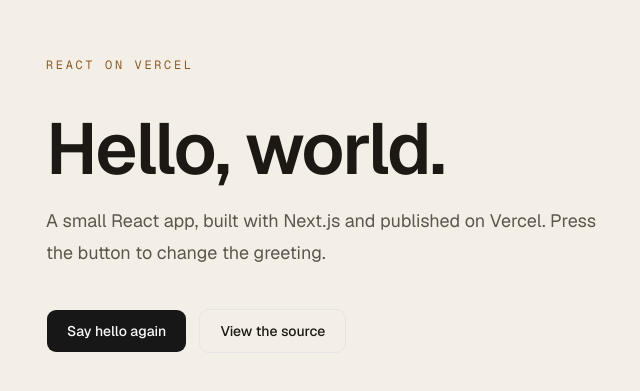
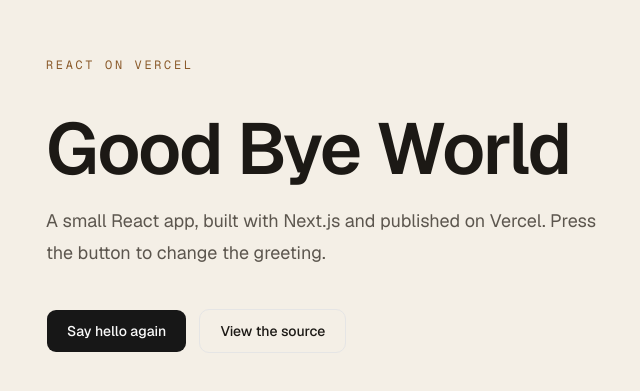
Before and after one commit to kenmau/hello-world-react, a Next.js app: page / in a window 1280 px wide. Shown: the part 195-586 px from the top of the page, without its empty margins (250-890 px from the left). Built offline with nearby package versions, Linux system fonts and the light colour scheme.

Commit message:
Change the home greeting to Good Bye World.
The page title and the first greeting now say Good Bye World.

Co-authored-by: ken_mau <ken_mau@hotmail.com>

```diff
--- a/src/app/layout.tsx
+++ b/src/app/layout.tsx
@@ -13,7 +13,7 @@ const geistMono = Geist_Mono({
 });
 
 export const metadata: Metadata = {
-  title: "Hello, world",
+  title: "Good Bye World",
   description: "A small React app published on Vercel.",
 };
 
--- a/src/app/page.tsx
+++ b/src/app/page.tsx
@@ -3,7 +3,7 @@
 import { useState } from "react";
 import { Button } from "@/components/ui/button";
 
-const greetings = ["Hello, world.", "Hello, Ken.", "Good to see you."];
+const greetings = ["Good Bye World", "Hello, Ken.", "Good to see you."];
 
 export default function Home() {
   const [index, setIndex] = useState(0);
```
